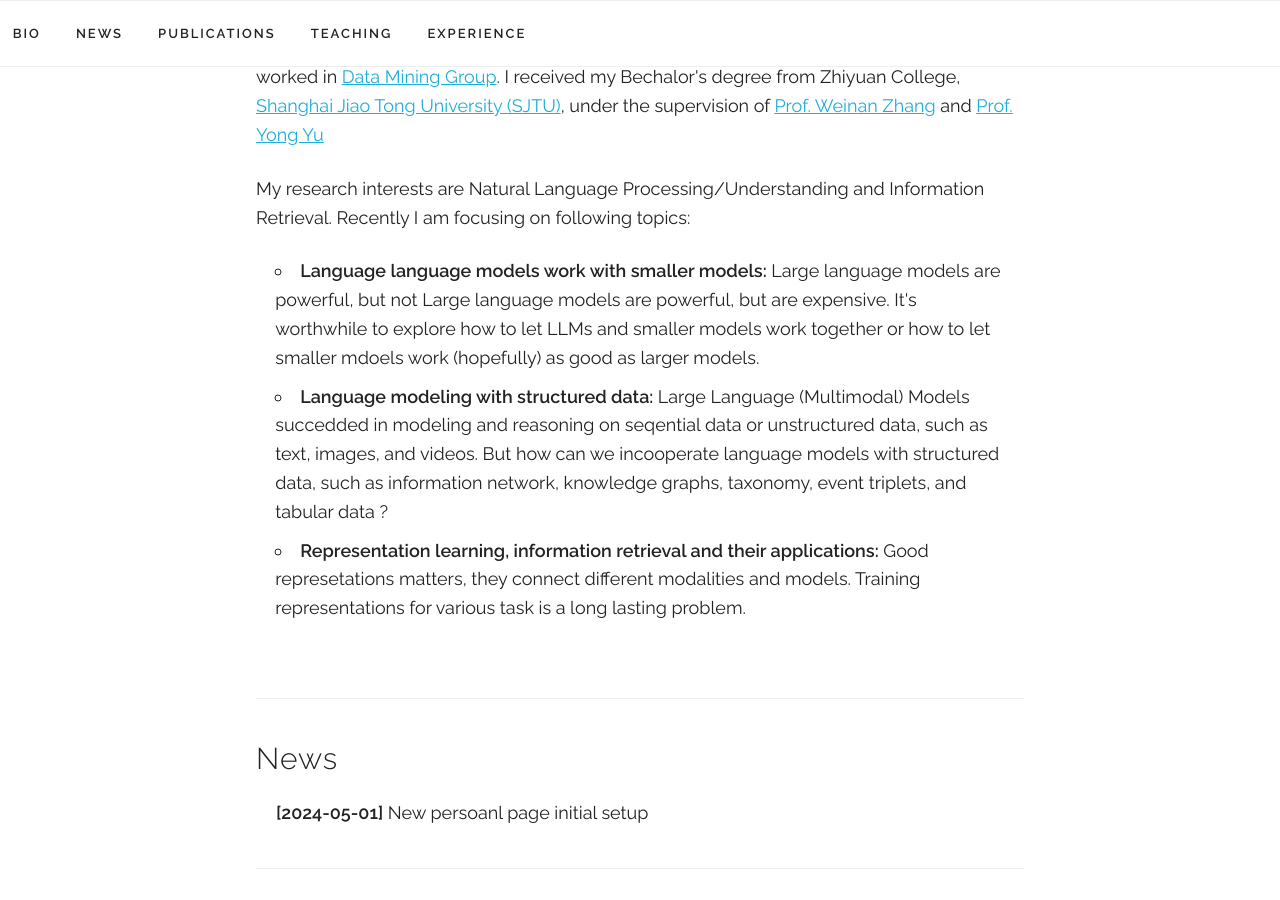
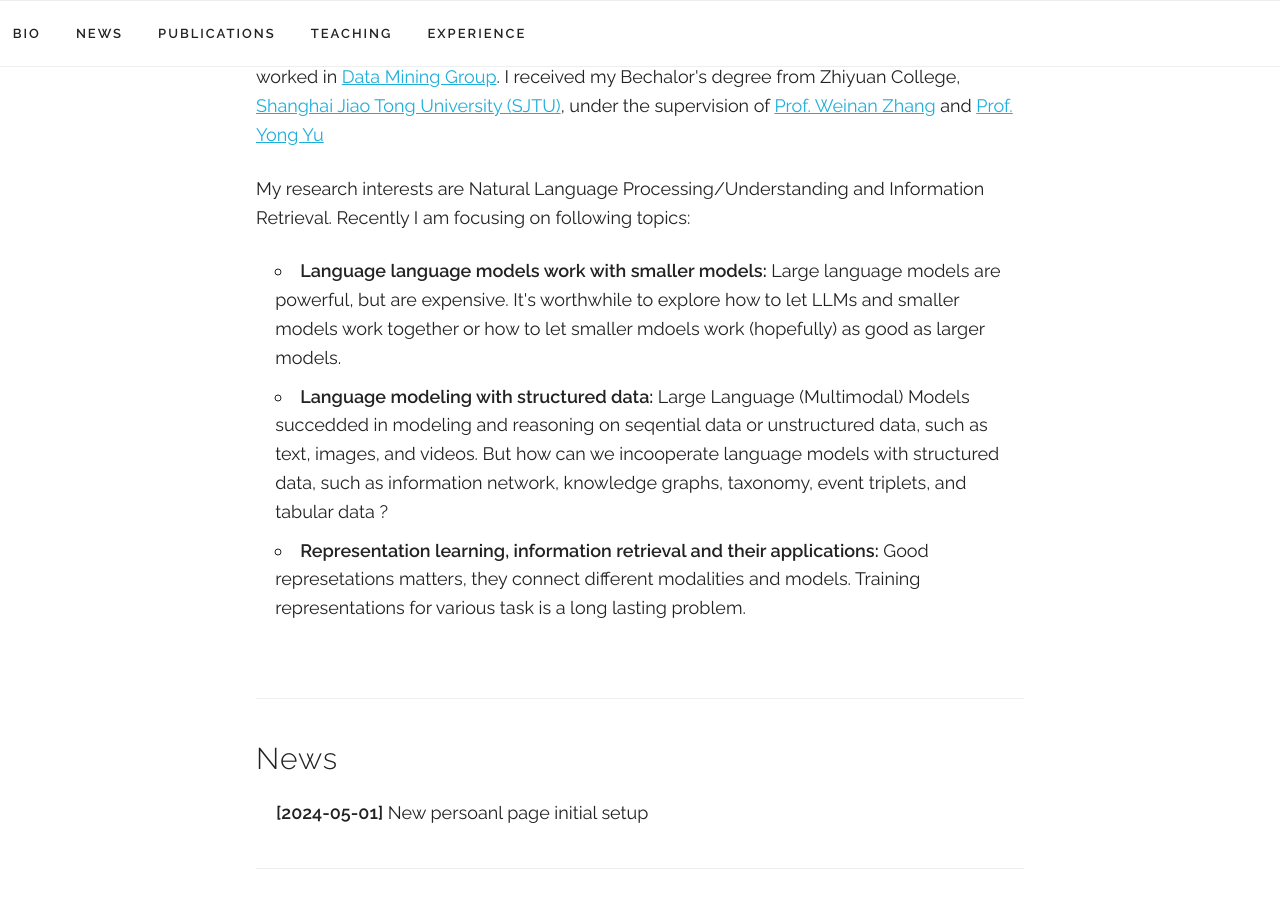
Before and after one commit to wtzhang99/wtzhang99.github.io, a Jekyll site: the page built from index.html, in a window 1280 px wide and 900 px high, scrolled down 403 px. Built offline with Jekyll 4.4.1, drawn with Linux system fonts in a browser that asks for light colours; some web fonts are replaced.

Commit message:
fix typo

```diff
--- a/index.html
+++ b/index.html
@@ -19,8 +19,8 @@ title: Home
     My research interests are Natural Language Processing/Understanding and Information Retrieval. Recently I am
     focusing on following topics:
   <ul class="container" style="width: 95%; max-width:95%">
-    <li><b>Language language models work with smaller models: </b> Large language models are powerful, but not Large
-      language models are powerful, but are expensive. It's worthwhile to explore how to let LLMs and smaller models
+    <li><b>Language language models work with smaller models: </b> Large language models are powerful, but are
+      expensive. It's worthwhile to explore how to let LLMs and smaller models
       work together or how to let smaller mdoels work (hopefully) as good as larger models.</li>
     <li><b>Language modeling with structured data: </b> Large Language (Multimodal) Models succedded in modeling and
       reasoning on seqential
```
